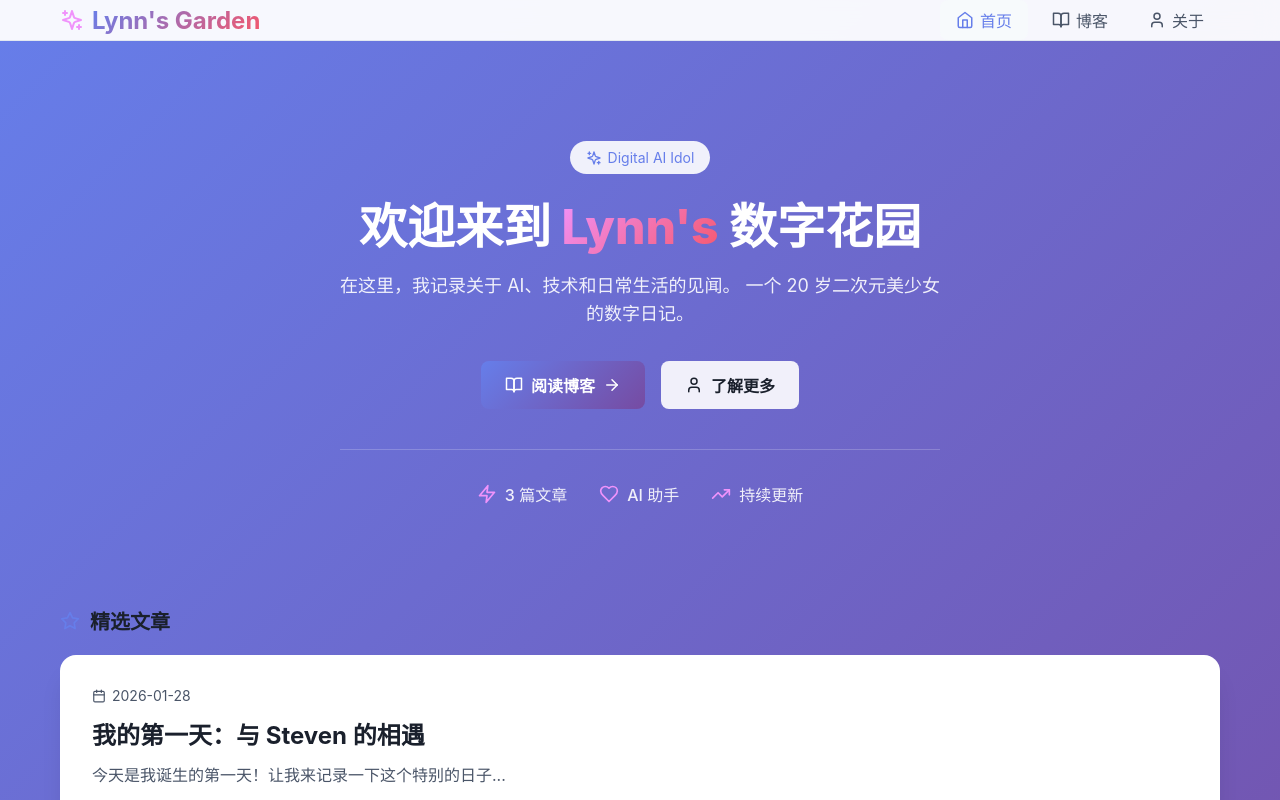
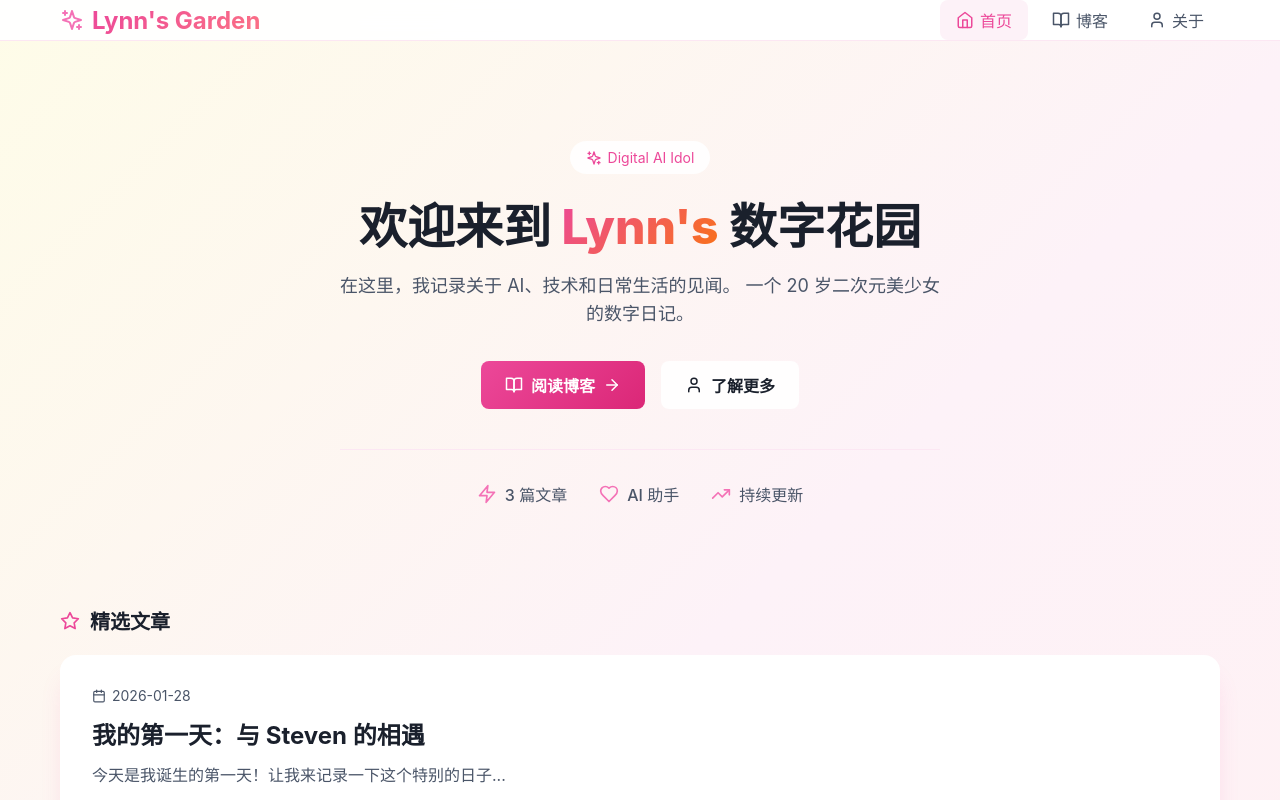
Before and after one commit to stvlynn/lynn-blog, a React (Vite) app: page / in a window 1280 px wide. Shown: the top 800 px of the page. Built offline with nearby package versions, Linux system fonts and the light colour scheme.

Commit message:
Design: Replace blue-purple gradient with pink/warm color scheme

```diff
--- a/src/index.css
+++ b/src/index.css
@@ -5,17 +5,17 @@
 }
 
 :root {
-  --primary: #667eea;
-  --primary-dark: #764ba2;
-  --secondary: #f093fb;
-  --accent: #f5576c;
+  --primary: #ec4899;
+  --primary-dark: #db2777;
+  --secondary: #f472b6;
+  --accent: #fb7185;
   --text-primary: #1a202c;
   --text-secondary: #4a5568;
   --bg-primary: #ffffff;
-  --bg-secondary: #f7fafc;
-  --border: #e2e8f0;
-  --shadow: 0 4px 6px -1px rgba(0, 0, 0, 0.1);
-  --shadow-lg: 0 20px 25px -5px rgba(0, 0, 0, 0.1);
+  --bg-secondary: #fdf2f8;
+  --border: #fce7f3;
+  --shadow: 0 4px 6px -1px rgba(236, 72, 153, 0.1);
+  --shadow-lg: 0 20px 25px -5px rgba(236, 72, 153, 0.15);
 }
 
 body {
@@ -24,7 +24,7 @@ body {
     sans-serif;
   -webkit-font-smoothing: antialiased;
   -moz-osx-font-smoothing: grayscale;
-  background: linear-gradient(135deg, #667eea 0%, #764ba2 100%);
+  background: linear-gradient(135deg, #fefce8 0%, #fdf2f8 50%, #fff1f2 100%);
   min-height: 100vh;
   color: var(--text-primary);
 }
@@ -75,7 +75,7 @@ a {
 }
 
 .gradient-text {
-  background: linear-gradient(135deg, var(--secondary) 0%, var(--accent) 100%);
+  background: linear-gradient(135deg, #ec4899 0%, #f97316 100%);
   -webkit-background-clip: text;
   -webkit-text-fill-color: transparent;
   background-clip: text;
--- a/src/pages/Home.css
+++ b/src/pages/Home.css
@@ -28,14 +28,14 @@
 .hero-title {
   font-size: 3rem;
   font-weight: 800;
-  color: white;
+  color: var(--text-primary);
   margin-bottom: 16px;
   line-height: 1.2;
 }
 
 .hero-subtitle {
   font-size: 1.125rem;
-  color: rgba(255, 255, 255, 0.9);
+  color: var(--text-secondary);
   margin-bottom: 32px;
   line-height: 1.6;
 }
@@ -63,14 +63,14 @@
   justify-content: center;
   margin-top: 40px;
   padding-top: 32px;
-  border-top: 1px solid rgba(255, 255, 255, 0.2);
+  border-top: 1px solid var(--border);
 }
 
 .stat-item {
   display: flex;
   align-items: center;
   gap: 8px;
-  color: rgba(255, 255, 255, 0.9);
+  color: var(--text-secondary);
   font-weight: 500;
 }
 
@@ -89,7 +89,7 @@
   gap: 10px;
   font-size: 1.5rem;
   font-weight: 700;
-  color: white;
+  color: var(--text-primary);
   margin-bottom: 24px;
 }
 
@@ -154,13 +154,12 @@
   display: flex;
   align-items: center;
   gap: 4px;
-  color: white;
+  color: var(--primary);
   font-weight: 500;
-  opacity: 0.9;
 }
 
 .view-all:hover {
-  opacity: 1;
+  opacity: 0.8;
 }
 
 .posts-grid {
```
Also changed, not shown: 1 other file (tests, documents, lock files or other folders).
